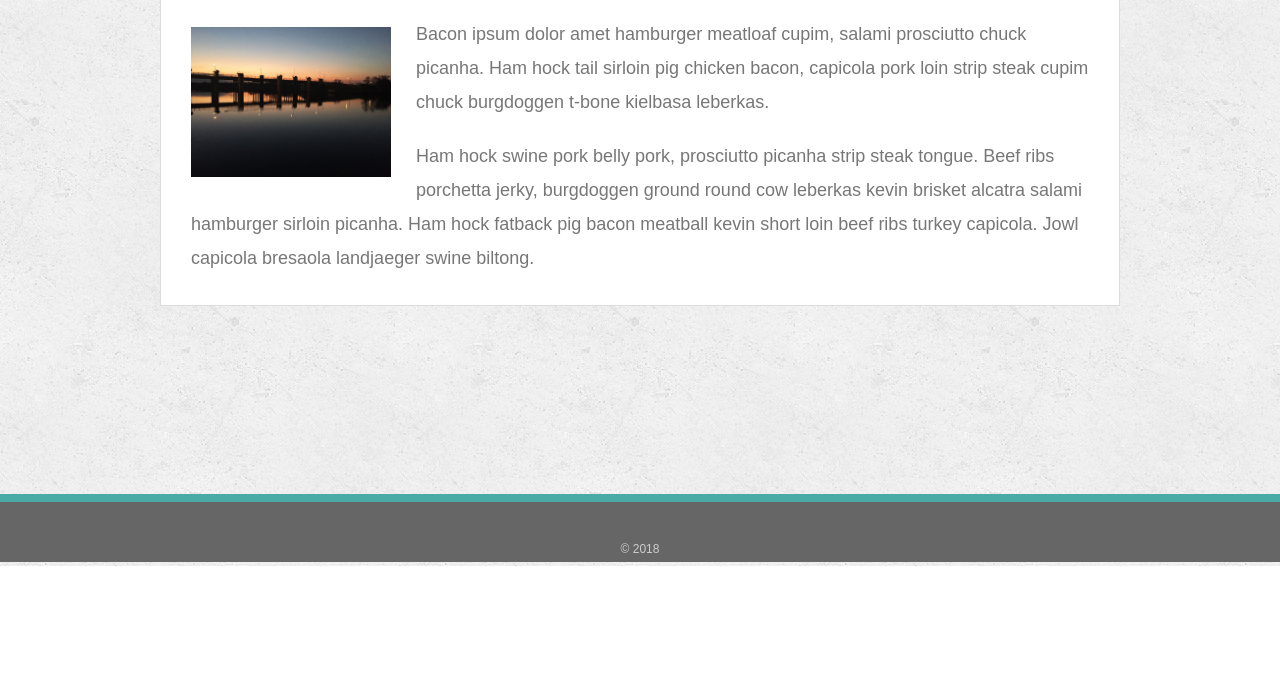
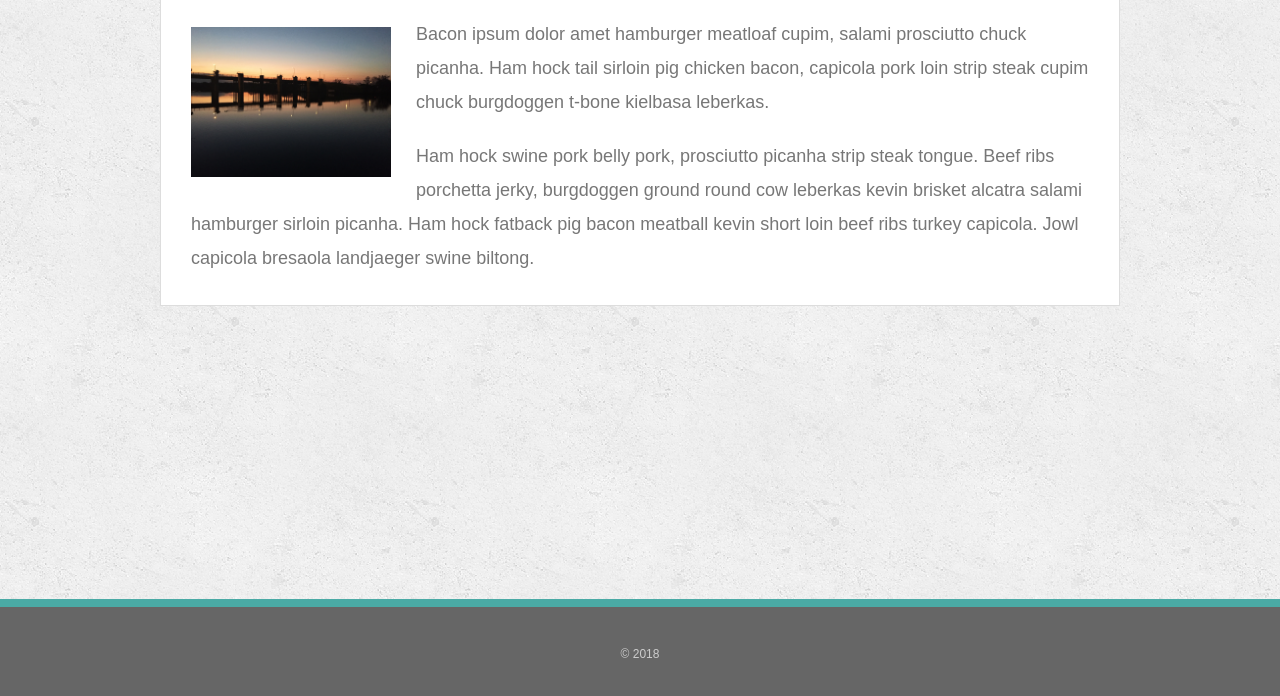
Before and after one commit to Traffic183/Basic-Portfolio, a plain HTML site: page index.html in a window 1280 px wide. Shown: the part 236-932 px from the top of the page. Before the commit the page ends 802 px from the top, so only its background shows below. Drawn offline with Linux system fonts and the light colour scheme.

Commit message:
"sticky footer add"

```diff
--- a/assets/css/style.css
+++ b/assets/css/style.css
@@ -1,5 +1,6 @@
 * {
   box-sizing: border-box;
+  margin: 0;
 }
 
 body {
@@ -8,6 +9,23 @@ body {
   line-height: 34px;
   color: #777;
   background: url("../images/concrete_seamless.png");
+  height: 100%;
+}
+
+html {
+  height: 100%;
+}
+
+.wrapper {
+  height: auto !important;
+  height: 100%;
+  min-height: 100%;
+  margin: 0 auto -105px;
+}
+
+footer,
+.push {
+  height: 105px;
 }
 
 .container {
@@ -97,12 +115,10 @@ footer {
   padding: 30px 0;
   clear: both;
   font-size: 12px;
-  color: #fff;
   color: #ccc;
   text-align: center;
   background: #666;
   border-top: 8px solid #4aaaa5;
-  height: 50px;
 }
 
 h3, h2 {
--- a/index.html
+++ b/index.html
@@ -38,6 +38,10 @@
 
   </div>
 
+  <div class="push"></div>
+</div>
+</div>
+
   <footer>
     <div class="container">
       &copy; 2018
```
Also changed, not shown: contact.html (+4 -0 lines), portfolio.html (+4 -1 lines).
